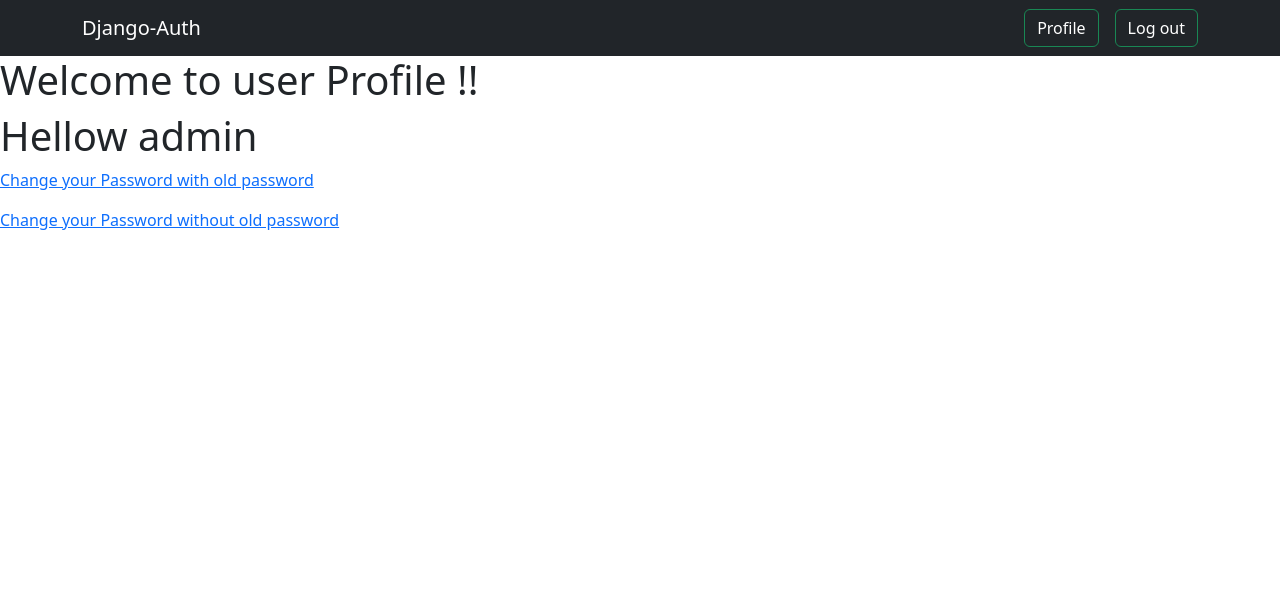
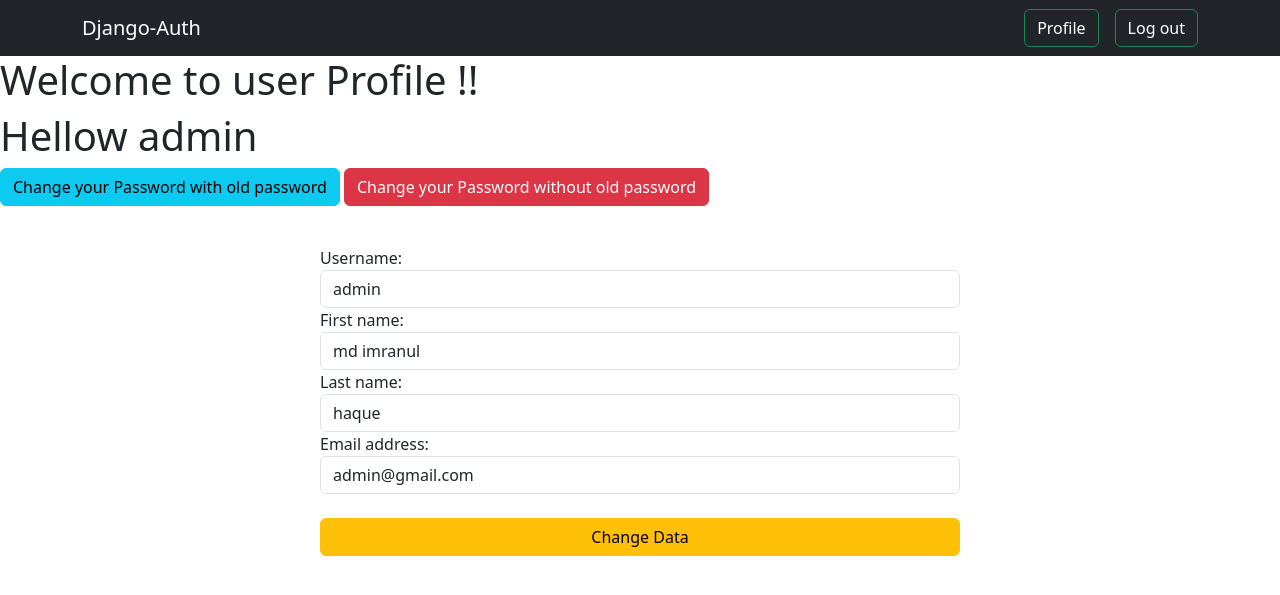
Before and after one commit to Imran-2022/Django_auth, a Django app: page /profile/ in a window 1280 px wide. Shown: the top 595 px of the page. Run offline with Django 5.2, Linux system fonts and the light colour scheme; a user stored in the database is signed in; some libraries are stand-ins or nearby versions.

Commit message:
Change user Data using Builtin Django Forms

```diff
--- a/command_procedure.txt
+++ b/command_procedure.txt
@@ -41,6 +41,8 @@
 
 - [form.cleaned_data tokhone py jkhn user form fill up kre...! ]
 
--
+- Change user Data using Builtin Django Forms
+
+- use instace here 🐸 , auto fillup using existing dt.
 
 -
--- a/firstapp/forms.py
+++ b/firstapp/forms.py
@@ -1,5 +1,5 @@
 from django.contrib.auth.models import User
-from django.contrib.auth.forms import UserCreationForm
+from django.contrib.auth.forms import UserCreationForm,UserChangeForm
 from django import forms
 
 class RegisterForm(UserCreationForm):
@@ -10,3 +10,11 @@ class RegisterForm(UserCreationForm):
         model=User
         # fields="__all__"
         fields=['username','first_name','last_name','email']
+
+
+class changeUserdata(UserChangeForm):
+    password=None # hide this
+    class Meta:
+        model=User
+        # fields='__all__'
+        fields=['username','first_name','last_name','email']
--- a/firstapp/templates/profile.html
+++ b/firstapp/templates/profile.html
@@ -5,7 +5,30 @@
 <h1>Welcome to user Profile !!</h1>
 <h1>Hellow {{user}}</h1>
 
-<p><a href="{% url 'pass_change' %}">Change your Password with old password</a></p>
-<p><a href="{% url 'pass_change2' %}">Change your Password without old password</a></p>
+<p><a class="btn btn-info" href="{% url 'pass_change' %}">Change your Password with old password</a> <a class="btn btn-danger" href="{% url 'pass_change2' %}">Change your Password without old password</a></p>
+
+<div>
+    {% if messages %}
+    {% for m in messages %}
+    <p class="bg-success p-3 text-white">{{m}}</p>
+    {% endfor %}
+    {% endif %}
+    <br>
+</div>
+
+<form method="POST" class="w-50 m-auto" novalidate>
+    {% csrf_token %}
+    <!-- {{form|crispy}} -->
+
+    {% for fm in form %}
+        {{fm.label_tag}}
+        {{fm}}
+        {{fm.errors|striptags}}
+    {% endfor %}
+    <br />
+    <button class="btn btn-warning d-block w-100" type="submit">
+      Change Data
+    </button>
+  </form>
 
 {% endblock %}
--- a/firstapp/views.py
+++ b/firstapp/views.py
@@ -1,5 +1,5 @@
 from django.shortcuts import render,redirect
-from .forms import RegisterForm
+from .forms import RegisterForm,changeUserdata
 from django.contrib import messages
 from django.contrib.auth.forms import AuthenticationForm,PasswordChangeForm,SetPasswordForm
 from django.contrib.auth import authenticate,login,logout,update_session_auth_hash
@@ -51,12 +51,22 @@ def user_login(request):
 
 
 def profile(request):
+    # if request.user.is_authenticated:
+    #     # by this code, annonymas user failed to get access 🐸
+    #     return render(request,'profile.html',{'user':request.user})
+    # else:
+    #     return redirect('login')
     if request.user.is_authenticated:
-        # by this code, annonymas user failed to get access 🐸
-        return render(request,'profile.html',{'user':request.user})
+        if request.method=="POST":
+            form=changeUserdata(request.POST,instance=request.user)
+            if form.is_valid():
+                messages.success(request,'Account Updated successfully !')
+                form.save(commit=True)
+        else:
+             form = changeUserdata(instance=request.user)  # Pass the instance here
+        return render(request, 'profile.html',{'form':form})
     else:
         return redirect('login')
-
 
 def user_logout(request):
     logout(request)
@@ -95,3 +105,7 @@ def pass_change2(request):
         return render(request,'passchange.html',{'form':form})
     else:
         return redirect('login')
+
+
+
+# def change_user_data(request):
```
Also changed, not shown: db.sqlite3.
